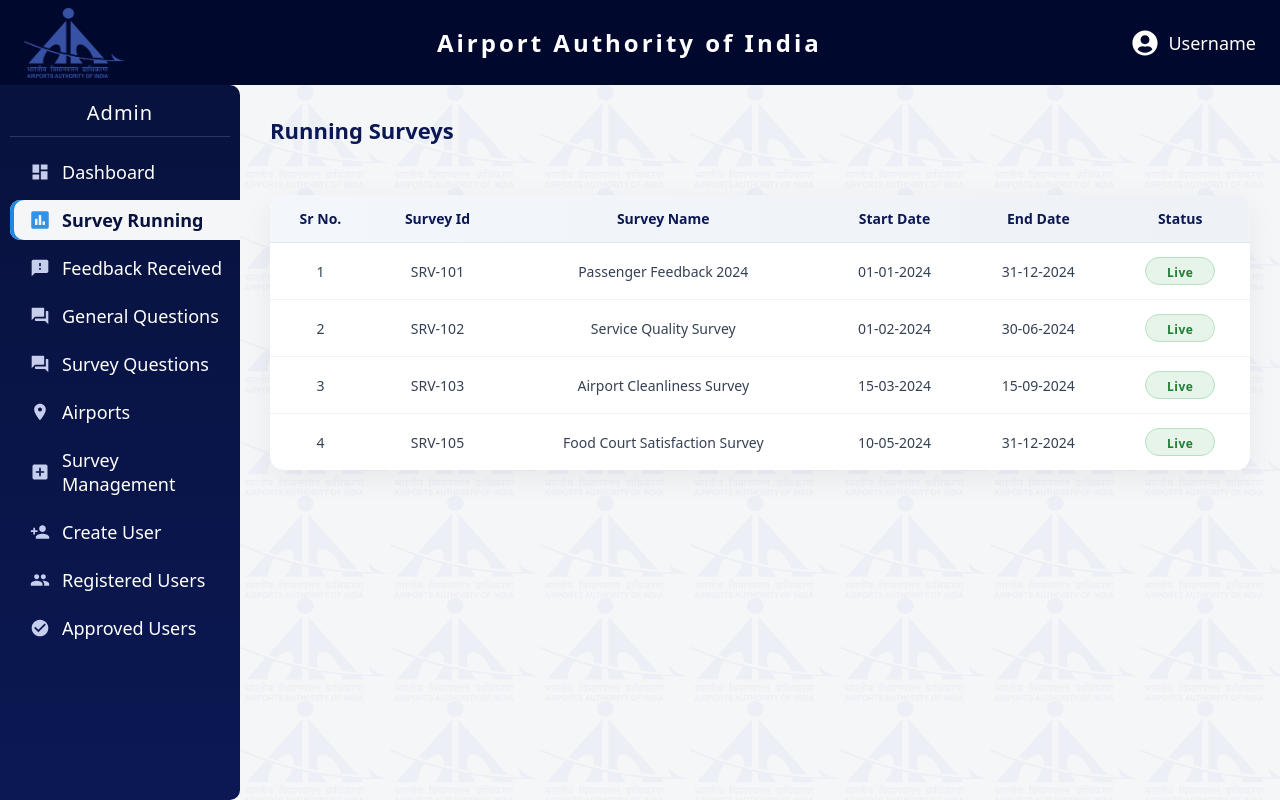
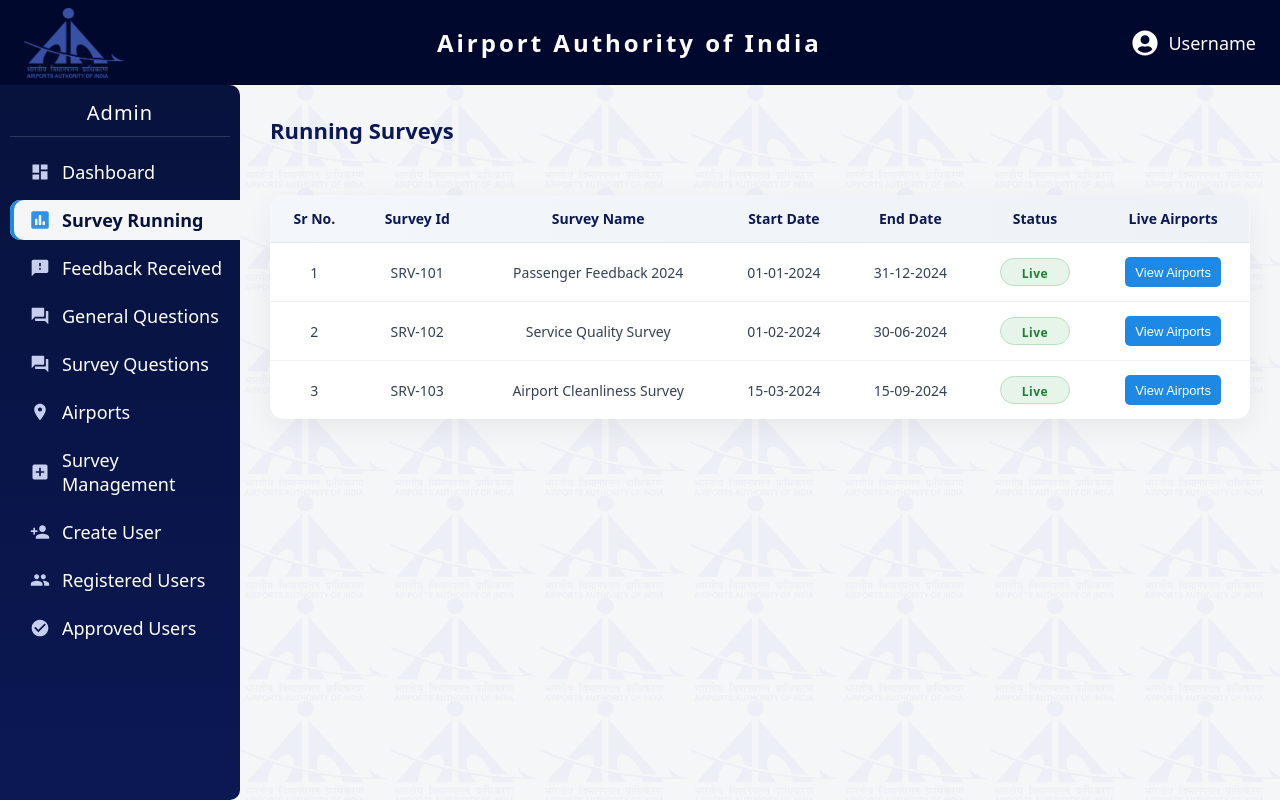
Before and after one commit to Talib-7/Airport_Authority_of_India, a React (Vite) app: page /survey-running in a window 1280 px wide. Built offline with nearby package versions, Linux system fonts and the light colour scheme.

Commit message:
add live_airport column

```diff
--- a/src/modules/surveyRunning/SurveyRunning.jsx
+++ b/src/modules/surveyRunning/SurveyRunning.jsx
@@ -10,47 +10,39 @@
       surveyName: "Passenger Feedback 2024",
       startDate: "01-01-2024",
       endDate: "31-12-2024",
-    isRunning: true
+      isRunning: true,
+      airports: ["Delhi", "Mumbai", "Bengaluru"]
     },
     {
       surveyId: "SRV-102",
       surveyName: "Service Quality Survey",
       startDate: "01-02-2024",
       endDate: "30-06-2024",
-    isRunning: true
+      isRunning: true,
+      airports: ["Chennai", "Hyderabad"]
     },
     {
       surveyId: "SRV-103",
       surveyName: "Airport Cleanliness Survey",
       startDate: "15-03-2024",
       endDate: "15-09-2024",
-    isRunning: true
+      isRunning: true,
+      airports: ["Kolkata", "Ahmedabad"]
     },
     {
       surveyId: "SRV-104",
       surveyName: "Security Check Experience",
       startDate: "01-04-2024",
       endDate: "31-10-2024",
-    isRunning: false
-  },
-  {
-    surveyId: "SRV-105",
-    surveyName: "Food Court Satisfaction Survey",
-    startDate: "10-05-2024",
-    endDate: "31-12-2024",
-    isRunning: true
-  },
-  {
-    surveyId: "SRV-106",
-    surveyName: "Baggage Handling Feedback",
-    startDate: "01-06-2024",
-    endDate: "31-12-2024",
-    isRunning: false
+      isRunning: false,
+      airports: []
     }
   ]);
 
-  // 🔥 Only Running Surveys
   const runningSurveys = surveyList.filter(survey => survey.isRunning);
+
+  // 🔥 Modal State
+  const [activeAirports, setActiveAirports] = useState(null);
 
   return (
     <Layout>
@@ -68,6 +60,7 @@
             <th>Start Date</th>
             <th>End Date</th>
             <th>Status</th>
+            <th>Live Airports</th>
           </tr>
         </thead>
 
@@ -81,19 +74,47 @@
                 <td>{item.startDate}</td>
                 <td>{item.endDate}</td>
                 <td>
-                  <span className="badge green">
-                    Live
-                  </span>
+                  <span className="badge green">Live</span>
+                </td>
+                <td>
+                  <button
+                    className="view-btn"
+                    onClick={() => setActiveAirports(item.airports)}
+                  >
+                    View Airports
+                  </button>
                 </td>
               </tr>
             ))
           ) : (
             <tr>
-              <td colSpan="6">No Running Surveys Found</td>
+              <td colSpan="7">No Running Surveys Found</td>
             </tr>
           )}
         </tbody>
       </table>
+
+      {/* 🔥 Airport Modal */}
+      {activeAirports && (
+        <div className="survey-modal">
+          <div className="survey-modal-box">
+            <h3>Live Airports</h3>
+
+            {activeAirports.map((airport, i) => (
+              <div key={i} className="survey-item">
+                • {airport}
+              </div>
+            ))}
+
+            <button
+              className="close-btn"
+              onClick={() => setActiveAirports(null)}
+            >
+              Close
+            </button>
+          </div>
+        </div>
+      )}
 
     </Layout>
   );
```
Lines whose indentation alone changed are shown as unchanged.
